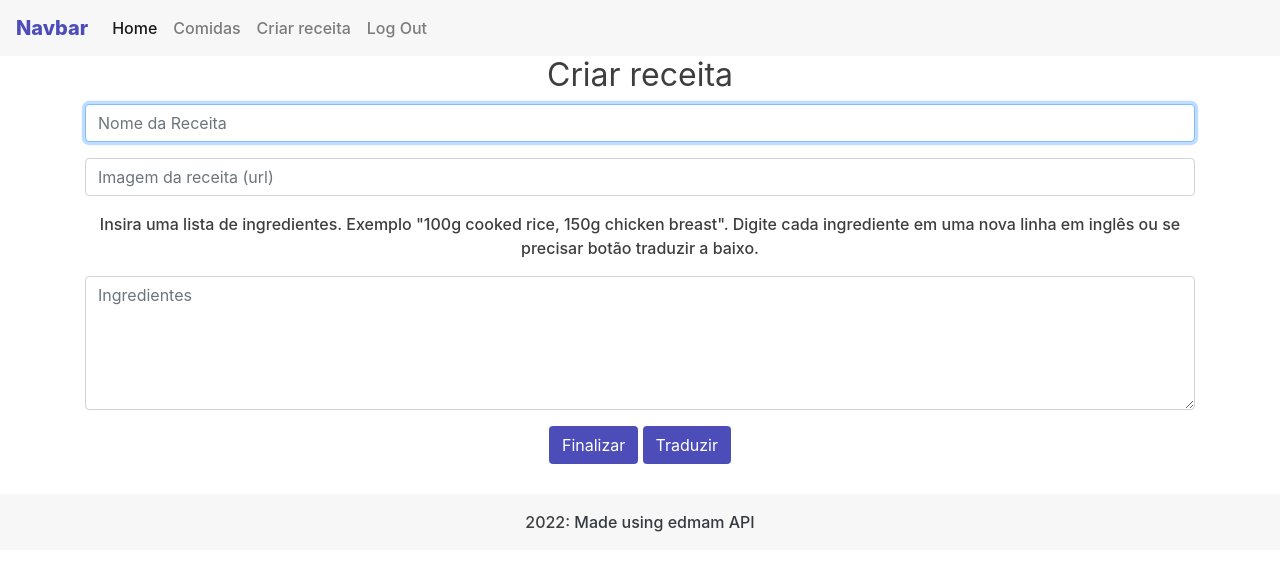
After one commit to Arthur020104/Cs50Web, a Django app: page /receita in a window 1280 px wide. The commit adds this page. Shown: the top 571 px of the page. Run offline with Django 3.2, Linux system fonts and the light colour scheme; a user stored in the database is signed in; some libraries are stand-ins or nearby versions.

Commit message:
adicionando de traducao de ingredientes e adicao de receitas

```diff
--- a/Django-projects/finalproject_cs50web/decidir/admin.py
+++ b/Django-projects/finalproject_cs50web/decidir/admin.py
@@ -1,8 +1,7 @@
 from django.contrib import admin
 
 # Register your models here.
-from .models import User,receita,comment
+from .models import User,receita
 
 admin.site.register(User)
 admin.site.register(receita)
-admin.site.register(comment)
--- a/Django-projects/finalproject_cs50web/decidir/models.py
+++ b/Django-projects/finalproject_cs50web/decidir/models.py
@@ -6,13 +6,13 @@ from django.core.validators import MaxValueValidator, MinValueValidator
 class User(AbstractUser):
     pass
 
-class comment(models.Model):
-    user = models.ForeignKey(User, on_delete=models.CASCADE, related_name="my_comment")
-    stars = models.IntegerField(validators=[MinValueValidator(1), MaxValueValidator(5)])
-    comment_text = models.CharField(max_length=600)
-
 class receita(models.Model):
+    name = models.CharField(max_length=50)
+    img = models.CharField(max_length=500)
+    ingredientes = models.CharField(max_length=800)
     calorias = models.FloatField(validators=[MinValueValidator(100)])
     carboidratos = models.FloatField()
     proteinas = models.FloatField()
     gorduras = models.FloatField()
+    timestamp = models.CharField(max_length=30)
+    likes = models.ManyToManyField(User,blank=True,related_name="liked")
--- a/Django-projects/finalproject_cs50web/decidir/static/decidir/script.js
+++ b/Django-projects/finalproject_cs50web/decidir/static/decidir/script.js
@@ -0,0 +1,91 @@
+document.addEventListener('DOMContentLoaded',()=>{
+  let recipebtn = document.querySelector("#recipe-make");
+
+  if (recipebtn)
+  {
+    let content = document.querySelector(".textarea");
+    recipebtn.addEventListener('click',()=>
+    {
+      let foods = content.value.split('\n');
+      let nutricion = {"calorias": 0, "carboidratos":0, "proteinas": 0, "gorduras":0};
+      for(let food in foods)
+      {
+        fetch(`https://api.edamam.com/api/food-database/parser?app_id=6ae4d842&app_key=732ed701545b5a01933ff8cbc901b7ea&ingr=${foods[food]}`)
+        .then(resp => resp.json())
+        .then(resp =>
+        {
+          if (resp.hints.length)
+          {
+            console.log(resp.hints[0]);
+            nutricion.calorias += parseFloat(resp.hints[0].food.nutrients.ENERC_KCAL);
+            nutricion.carboidratos += parseFloat(resp.hints[0].food.nutrients.CHOCDF);
+            nutricion.proteinas +=  parseFloat(resp.hints[0].food.nutrients.PROCNT);
+            nutricion.gorduras +=  parseFloat(resp.hints[0].food.nutrients.FAT);
+            if((parseInt(food) + 1) == foods.length)
+            {
+              if(nutricion.calorias != 0 && nutricion.carboidratos != 0 && nutricion.proteinas != 0 && nutricion.gorduras != 0)
+              {
+                /*
+                console.log(nutricion);
+                console.log(nutricion.calorias);
+                console.log(nutricion.proteinas);
+                console.log(nutricion.gorduras);
+                console.log("carbo:"+nutricion.carboidratos);
+                */
+                fetch('/receita',
+                {
+                  method: 'POST',
+                  body: JSON.stringify(
+                  {
+                    name : document.querySelector("#nome_receita").value,
+                    img : document.querySelector("#img_receita").value,
+                    calorias: nutricion.calorias,
+                    carboidratos: nutricion.carboidratos,
+                    proteinas: nutricion.proteinas,
+                    gorduras: nutricion.gorduras,
+                    foods: foods
+                  })
+                })
+                .then(response => response.json())
+                .then(result =>
+                {
+                  // Print result
+                  console.log(result);
+                });
+              }
+            }
+          }
+        });
+      }
+    });
+  }
+  btn_tradutor = document.getElementById('btn_traduzir');
+  if(btn_tradutor)
+  {
+    btn_tradutor.addEventListener('click', ()=>
+    {
+      let content = document.querySelector(".textarea");
+      fetch('/tradutor',
+      {
+        method : 'POST',
+        body: JSON.stringify(
+        {
+          traduzir: content.value
+        })
+      })
+      .then(response => response.json())
+      .then(result =>
+      {
+        // Print result
+        content.value = result.traducao;
+        //console.log(result.traducao);
+      });
+    });
+
+  }
+
+
+
+
+
+});
--- a/Django-projects/finalproject_cs50web/decidir/static/decidir/styles.css
+++ b/Django-projects/finalproject_cs50web/decidir/static/decidir/styles.css
@@ -1,15 +1,55 @@
+*
+{
+    margin: 0;
+    padding: 0;
+    box-sizing: border-box;
+}
 button, input[type="submit"]
 {
-    background-color: #4dba4d;
+    background-color: #4d4Dba;
     color: #fff;
+    outline: none!important;
+    transition: color .25s ease-in-out,background-color .25s ease-in-out,border-color .25s ease-in-out,box-shadow .25s ease-in-out!important;
+
+}
+button, input[type="submit"]:hover
+{
+    background-color: #fff;
+    color: #4d4Dba;
+    border-color: #4d4Dba;
     outline: none!important;
 
 }
 body
 {
-    font-family: SulSans,Helvetica,sans-serif;
+    font-family: Helvetica,sans-serif;
+    color: #3e3e3e!important;
+    font-size: 16px;
+    font-weight: 500!important;
 }
 span
 {
     outline: none!important;
 }
+.container
+{
+    margin-top: 10px;
+    width: 80%;
+}
+#footer
+{
+    margin-top: 30px!important;
+}
+.bg_ligth
+{
+    background-color: #f7f7f7!important;
+}
+.title
+{
+    color: #3e3e3e!important;
+    font-weight: 400!important;
+}
+.link
+{
+    color: #4d4Dba!important;
+}
--- a/Django-projects/finalproject_cs50web/decidir/templates/decidir/layout.html
+++ b/Django-projects/finalproject_cs50web/decidir/templates/decidir/layout.html
@@ -14,8 +14,8 @@
         <title>{% block title %}Decidir{% endblock %}</title>
     </head>
     <body>
-        <nav class="navbar navbar-expand-lg navbar-light bg-light">
-            <a style="color:#4dba4d; font-weight: 800;"class="navbar-brand" href="#">Navbar</a>
+        <nav class="navbar navbar-expand-lg navbar-light bg_ligth">
+            <a style="color:#4d4Dba; font-weight: 800;"class="navbar-brand" href="#">Navbar</a>
             <button class="navbar-toggler" type="button" data-toggle="collapse" data-target="#navbarNavAltMarkup" aria-controls="navbarNavAltMarkup" aria-expanded="false" aria-label="Toggle navigation">
               <span class="navbar-toggler-icon"></span>
             </button>
@@ -23,6 +23,9 @@
               <div class="navbar-nav">
                 <a class="nav-item nav-link active" href="{% url 'index' %}">Home <span class="sr-only">(current)</span></a>
                 <a class="nav-item nav-link" href="#comidas">Comidas</a>
+                {% if user.id == 1 and user.username == "Admin" %}
+                  <a class="nav-item nav-link" href="{% url 'recipe' %}">Criar receita</a>
+                {% endif %}
                 {% if user.is_authenticated %}
                     <a class="nav-item nav-link" href="{% url 'logout' %}">Log Out</a>
                 {% else %}
@@ -33,5 +36,13 @@
             </div>
           </nav>
         {% block body %}{% endblock %}
+        <footer id="footer" class="footer bg_ligth text-center text-lg-start">
+          <!-- Copyright -->
+          <div class="text-center p-3" >
+             2022:
+            <a class="text-dark" href="https://mdbootstrap.com/">Made using edmam API</a>
+          </div>
+          <!-- Copyright -->
+        </footer>
     </body>
 </html>
--- /dev/null
+++ b/Django-projects/finalproject_cs50web/decidir/templates/decidir/recipe.html
@@ -0,0 +1,21 @@
+{% extends "decidir/layout.html" %}
+{% block title %}Criar receita{% endblock %}
+{% block body %}
+
+    <h2 class="text-center title">Criar receita</h2>
+
+    <div class="container text-center">
+        <div class="form-group">
+            <input id="nome_receita" class="form-control" autofocus type="text" name="recipe_name" placeholder="Nome da Receita">
+        </div>
+        <div class="form-group">
+            <input id="img_receita" class="form-control" type="text" name="recipe_img" placeholder="Imagem da receita (url)">
+        </div>
+        <div class="form-group">
+            <p>Insira uma lista de ingredientes. Exemplo "100g cooked rice, 150g chicken breast". Digite cada ingrediente em uma nova linha em inglês ou se precisar botão traduzir a baixo.</p>
+            <textarea class="form-control textarea" rows="5" name="post" placeholder="Ingredientes"  type="text" autocomplete="off"></textarea>
+        </div>
+        <input id="recipe-make" type="submit" value="Finalizar" class="btn">
+        <input id="btn_traduzir" type="submit" value="Traduzir" class="btn">
+    </div>
+{% endblock %}
--- a/Django-projects/finalproject_cs50web/decidir/urls.py
+++ b/Django-projects/finalproject_cs50web/decidir/urls.py
@@ -7,5 +7,7 @@ urlpatterns = [
     path('', views.index, name="index"),
     path('login', views.login_view, name="login"),
     path('registro', views.register, name="register"),
-    path('logout', views.logout_view, name="logout")
+    path('logout', views.logout_view, name="logout"),
+    path('receita', views.create_recipe, name='recipe'),
+    path('tradutor', views.tradutor, name='tradutor')
 ]
--- a/Django-projects/finalproject_cs50web/decidir/views.py
+++ b/Django-projects/finalproject_cs50web/decidir/views.py
@@ -1,3 +1,4 @@
+from unicodedata import name
 from django.shortcuts import render
 from django.http import JsonResponse
 from django.contrib.auth import authenticate, login, logout
@@ -7,8 +8,10 @@ from django.urls import reverse
 from django.core.paginator import Paginator
 from django.views.decorators.csrf import csrf_exempt
 from django.contrib.auth.decorators import login_required
-from .models import User, receita, comment
+from .models import User, receita
 import json
+from googletrans import Translator
+from datetime import datetime
 
 
 def index(request):
@@ -61,3 +64,52 @@ def register(request):
 def logout_view(request):
     logout(request)
     return HttpResponseRedirect(reverse("index"))
+
+def comments(request):
+    pass
+#json post e get
+
+@csrf_exempt
+def create_recipe(request):
+    if request.method == 'POST':
+        data = json.loads(request.body)
+        calorias = float(data.get("calorias", ""))
+        gorduras = float(data.get("gorduras", ""))
+        proteinas = float(data.get("proteinas", ""))
+        carboidratos = float(data.get("carboidratos", ""))
+        foods = data.get("foods","")
+        img = data.get("img","")
+        name = data.get("name","")
+        if not calorias or not gorduras or not proteinas or not carboidratos or not foods or not img or not name:
+            return JsonResponse(
+            {
+            "error": "Todos campos precisam ser preenchidos."
+            }, status=400)
+
+        tranlator = Translator()
+        translations = tranlator.translate(foods, dest='pt')
+        comidas = []
+        for comida in translations:
+            comidas.append(comida.text)
+        recipe = receita.objects.create(name = name, img = img, ingredientes = comidas, calorias = calorias, carboidratos = carboidratos, proteinas = proteinas, gorduras = gorduras, timestamp = datetime.timestamp(datetime.now()))
+        recipe.save()
+        return JsonResponse(
+            {
+            "mensagem": "A receita foi adicionada com sucesso."
+            }, status=200)
+    else:
+        if request.user.username == "Admin" and request.user.id == 1:
+            return render(request, "decidir/recipe.html")
+        else:
+            return HttpResponseRedirect(reverse("index"))
+@csrf_exempt
+def tradutor(request):
+    if request.method == 'POST':
+        tranlator = Translator()
+        data = json.loads(request.body)
+        translate = data.get("traduzir","")
+        translations = tranlator.translate(translate, dest='en')
+
+        return JsonResponse({"traducao":translations.text}, status=200)
+
+    return HttpResponse(401)
```
Also changed, not shown: Django-projects/finalproject_cs50web/decidir/templates/decidir/login.html (+4 -3 lines), Django-projects/finalproject_cs50web/decidir/templates/decidir/register.html (+4 -4 lines), Django-projects/finalproject_cs50web/db.sqlite3, Django-projects/finalproject_cs50web/decidir/migrations/0001_initial.py, Django-projects/finalproject_cs50web/decidir/migrations/0002_rename_comments_comment_rename_receitas_receita.py (deleted).
